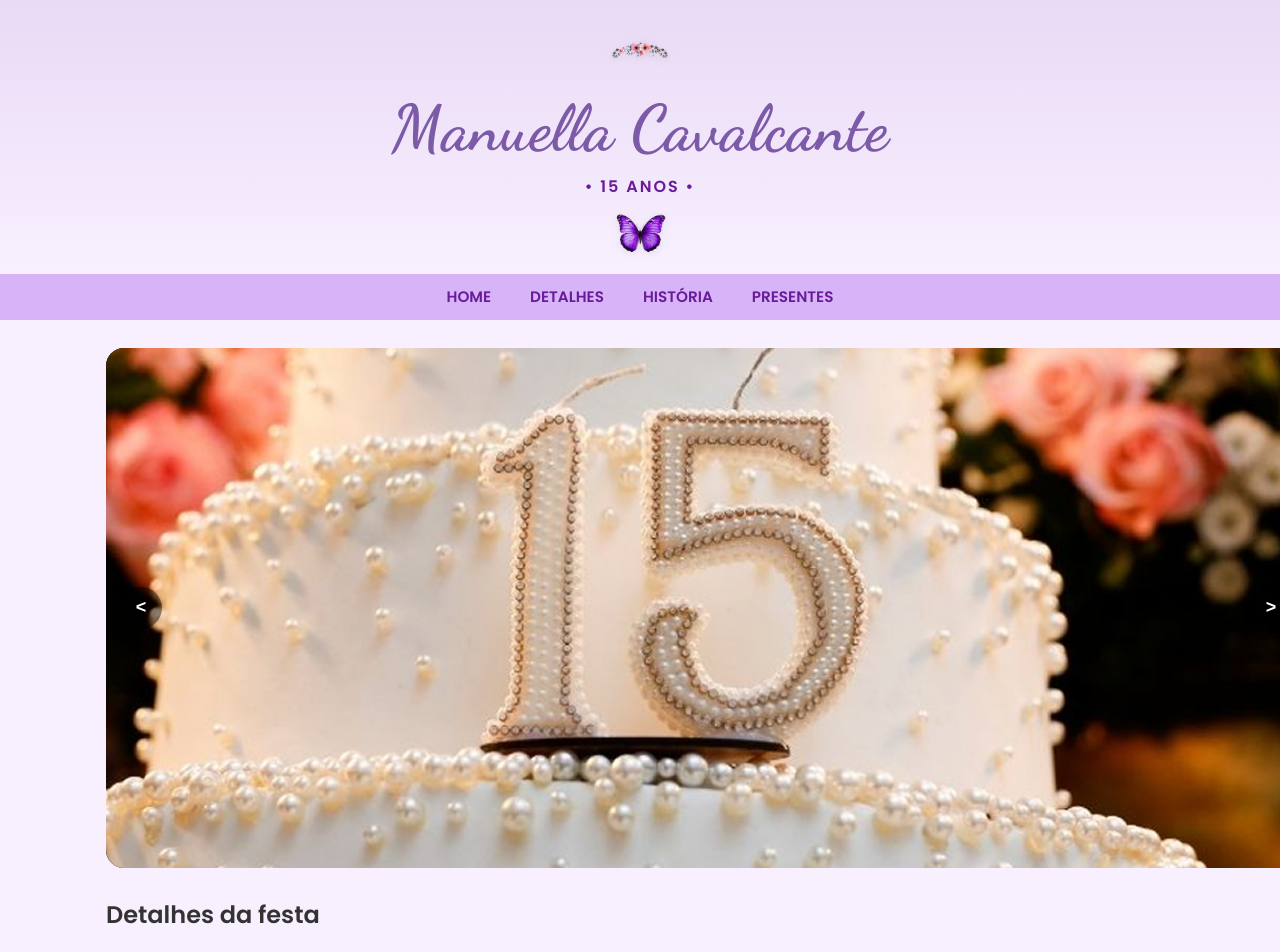
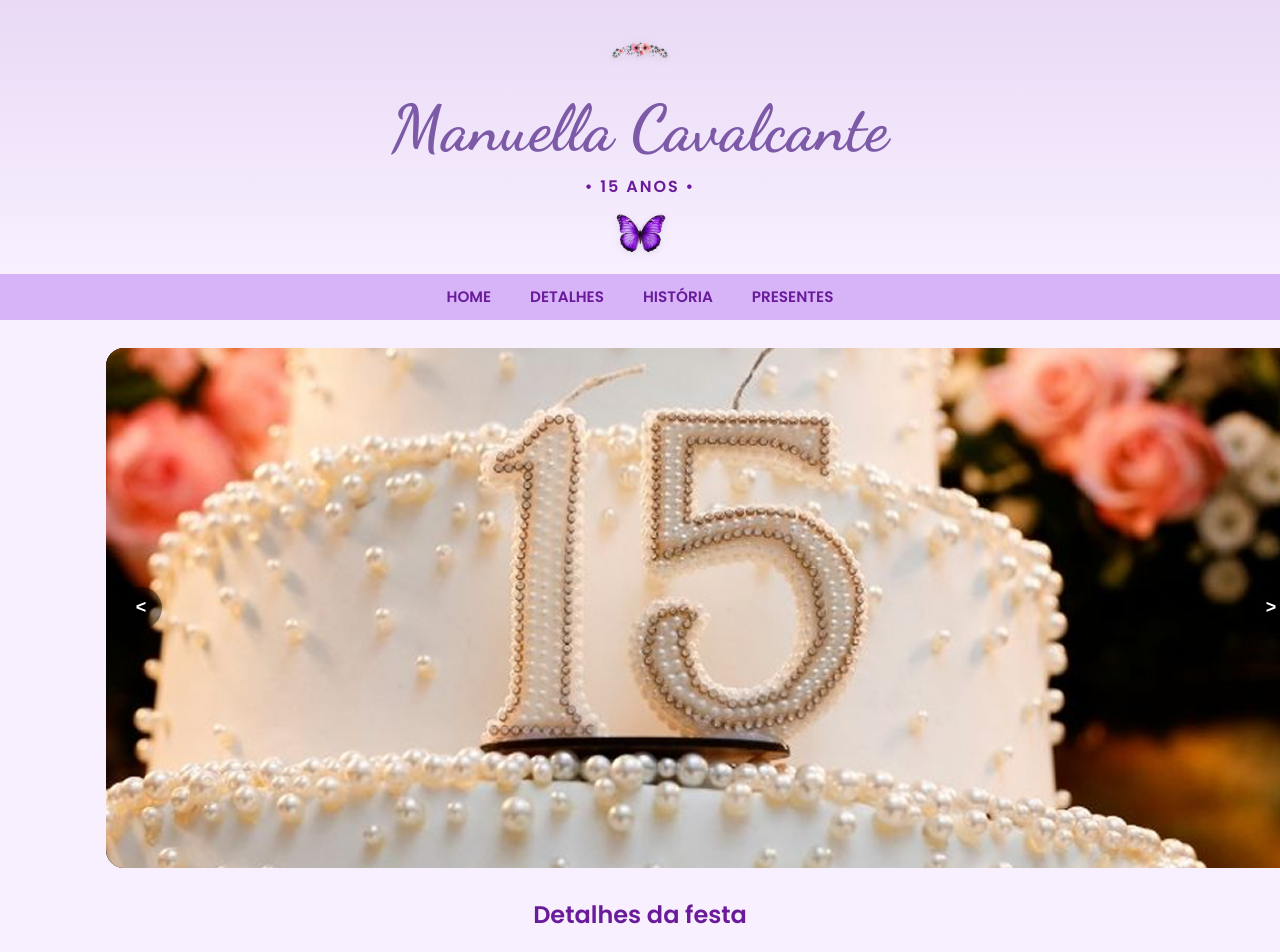
Before and after one commit to MPCavalcante/Manu-niver, a plain HTML site: page index.html in a window 1280 px wide. Shown: the top 952 px of the page. Drawn offline with Linux system fonts and the light colour scheme.

Commit message:
Update style.css

```diff
--- a/style.css
+++ b/style.css
@@ -460,3 +460,9 @@ nav.open .menu-toggle .menu-bars::after{  transform: rotate(-45deg) translate(3p
 
   nav.open ul{ max-height: 420px; }
 }
+
+#xv-title {
+  text-align: center;
+  color: #6a1b9a;
+  margin: 0 0 12px; /* opcional: ajusta o espaçamento */
+}
```
